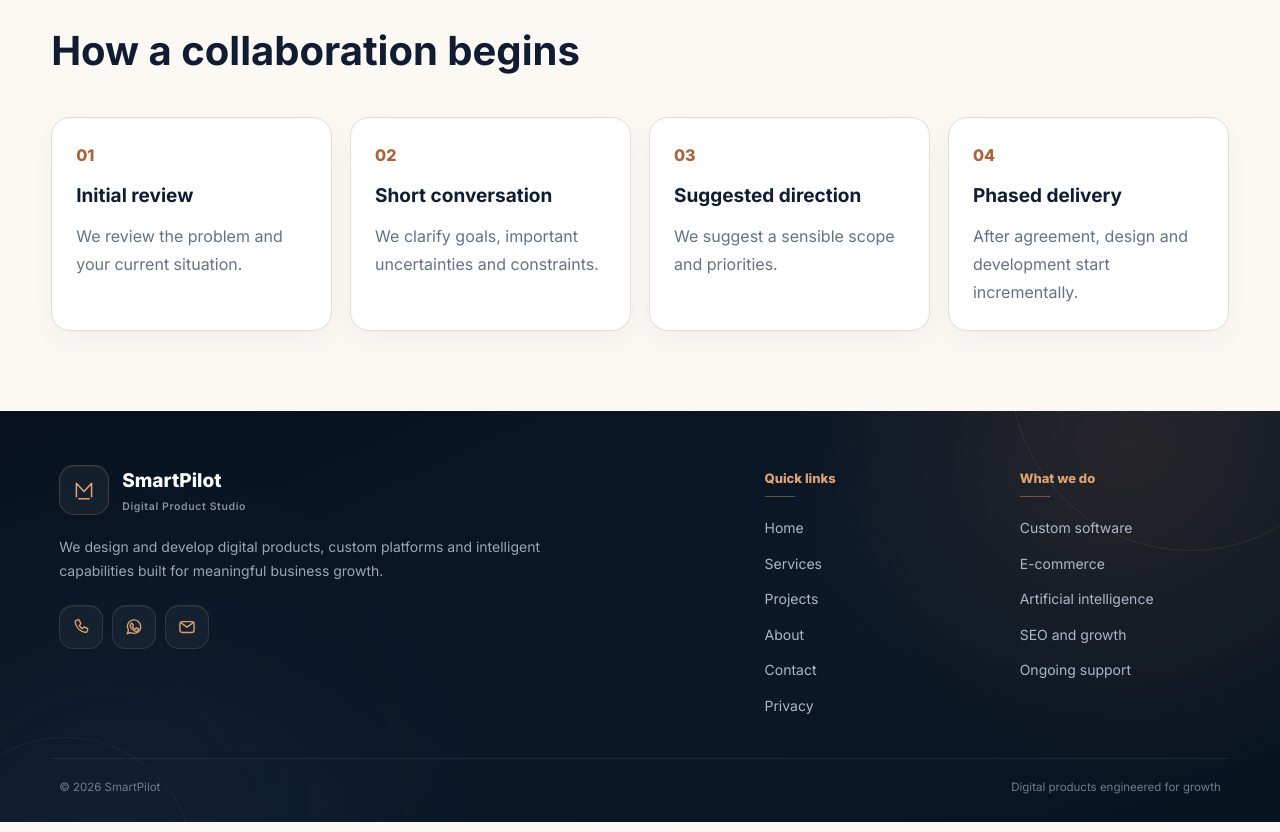
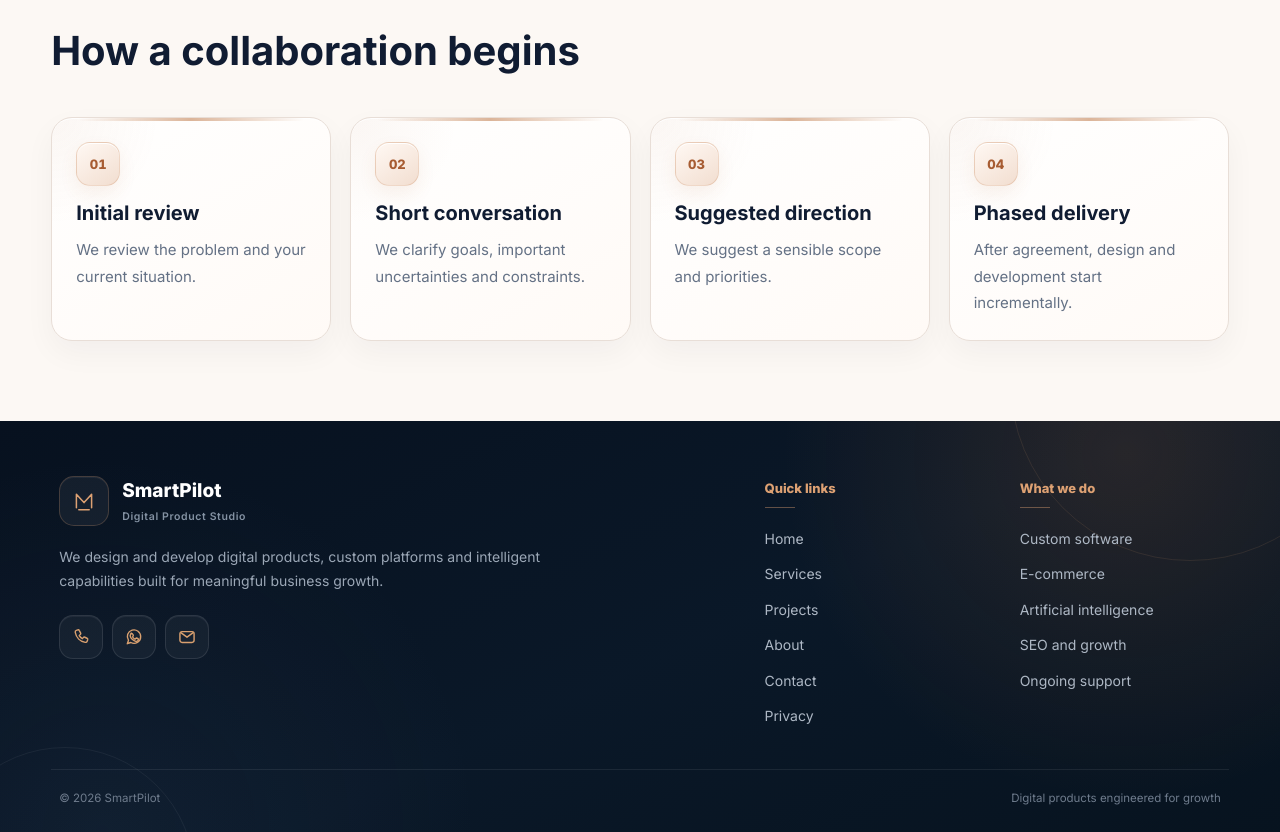
Before and after one commit to zohreksh/smartpilot, a Nuxt app: page /en/contact in a window 1280 px wide. Shown: the part 1787-2619 px from the top of the page. Built offline with nearby package versions, Linux system fonts and the light colour scheme.

Commit message:
Align English contact step cards with shared card styling

```diff
--- a/pages/en/contact.vue
+++ b/pages/en/contact.vue
@@ -220,8 +220,10 @@ useBreadcrumbSchema([{"name":"Home","path":"/en"},{"name":"Contact","path":"/en/
 .en-contact-panel-foot span { color: #a86b43; }
 .en-contact-next { padding-top: 75px; padding-bottom: 80px; }
 .en-contact-next h2 { font-size: clamp(28px,3.4vw,40px); margin: 12px 0 24px; }
-.en-contact-grid { display: grid; grid-template-columns: repeat(auto-fit,minmax(min(100%,230px),1fr)); gap: 18px; }
-.en-contact-step { display: flex; flex-direction: column; gap: 10px; padding: 24px; border: 1px solid #e6dcd4; border-radius: 19px; background: white; box-shadow: 0 10px 26px rgba(16,28,50,.045); min-width: 0; overflow-wrap: anywhere; }
+.en-contact-grid { display: grid; grid-template-columns: repeat(auto-fit,minmax(min(100%,230px),1fr)); gap: 19px; }
+.en-contact-step { position: relative; display: flex; flex-direction: column; gap: 10px; padding: 24px; border: 1px solid #e8ded7; border-radius: 21px; background: radial-gradient(circle at 0% 0%, rgba(184,107,53,.06), transparent 30%), linear-gradient(150deg,#fff 0%,#fffaf6 100%); box-shadow: 0 12px 31px rgba(16,28,50,.045), inset 0 1px 0 rgba(255,255,255,.92); min-width: 0; overflow: hidden; overflow-wrap: anywhere; transition: transform .22s ease, box-shadow .22s ease, border-color .22s ease; }
+.en-contact-step::before { content: ""; position: absolute; top: 0; right: 26px; left: 26px; height: 3px; border-radius: 0 0 999px 999px; background: linear-gradient(90deg, rgba(184,107,53,0), rgba(184,107,53,.5), rgba(184,107,53,0)); }
+.en-contact-step:hover { transform: translateY(-5px); border-color: rgba(184,107,53,.32); box-shadow: 0 22px 46px rgba(16,28,50,.09), inset 0 1px 0 rgba(255,255,255,.95); }
 .en-contact-form-section { padding: 75px 0; background: #f7f9fb; }
 .en-contact-form-grid { display: grid; grid-template-columns: minmax(0,1.6fr) minmax(260px,.8fr); align-items: start; gap: 34px; }
 .en-form-wrap,.en-contact-guide { padding: 28px; background: #fff; border: 1px solid #e8ded7; border-radius: 23px; min-width: 0; }
@@ -245,11 +247,12 @@ useBreadcrumbSchema([{"name":"Home","path":"/en"},{"name":"Contact","path":"/en/
 .en-contact-guide li { display: flex; flex-direction: column; gap: 5px; margin: 19px 0; }
 .en-contact-guide li span,.en-contact-guide > p { color: #687487; line-height: 1.7; font-size: 14px; }
 .en-contact-next > h2 { margin-bottom: 32px; }
-.en-contact-step > span { color: #ad633a; font-weight: 800; }
-.en-contact-step h3 { margin: 0; font-size: 19px; }
-.en-contact-step p { color: #667185; line-height: 1.75; margin: 0; }
+.en-contact-step > span { display: grid; place-items: center; width: 44px; height: 44px; margin-bottom: 4px; border: 1px solid rgba(184,107,53,.2); border-radius: 14px; color: #a75c32; background: linear-gradient(145deg,#fff8f3,#f2ded0); box-shadow: inset 0 1px 0 #fff, 0 8px 18px rgba(184,107,53,.08); font-size: 13px; font-weight: 800; font-variant-numeric: tabular-nums; }
+.en-contact-step h3 { margin: 0; font-size: 20px; line-height: 1.35; }
+.en-contact-step p { color: #647185; font-size: 15px; line-height: 1.75; margin: 0; }
 @media(max-width:900px) { .en-contact-hero-grid { grid-template-columns: minmax(0,1fr) minmax(300px,.85fr); gap: 26px; } .en-contact-hero h1 { font-size: clamp(39px,5vw,54px); } .en-contact-hero-panel { padding: 22px; } }
 @media(max-width:760px) { .en-contact-hero { padding: 54px 0 62px; } .en-contact-hero-grid { grid-template-columns: 1fr; gap: 36px; } .en-contact-hero h1 { max-width: 640px; font-size: clamp(42px,8.5vw,59px); } .en-contact-hero-copy > p { font-size: 16px; } .en-contact-hero-panel { width: min(100%,560px); margin-inline: auto; } .en-contact-form-grid { grid-template-columns: 1fr; } .en-contact-next,.en-contact-form-section { padding-top: 50px; padding-bottom: 55px; } }
-@media(max-width:570px) { .en-form-row { grid-template-columns: 1fr; } .en-form-wrap,.en-contact-guide { padding: 19px; } .en-contact-hero-meta { align-items: flex-start; flex-direction: column; gap: 9px; } .en-contact-hero h1 { font-size: clamp(37px,10vw,48px); } .en-contact-hero-actions { align-items: stretch; flex-direction: column; } .en-contact-hero-actions a { width: 100%; } .en-contact-hero-panel { padding: 20px; } }
-@media(prefers-reduced-motion: reduce) { .en-contact-hero-primary,.en-contact-hero-secondary,.en-contact-method-arrow { transition: none; } }
+@media(max-width:570px) { .en-form-row { grid-template-columns: 1fr; } .en-form-wrap,.en-contact-guide,.en-contact-step { padding: 20px; } .en-contact-hero-meta { align-items: flex-start; flex-direction: column; gap: 9px; } .en-contact-hero h1 { font-size: clamp(37px,10vw,48px); } .en-contact-hero-actions { align-items: stretch; flex-direction: column; } .en-contact-hero-actions a { width: 100%; } .en-contact-hero-panel { padding: 20px; } }
+@media(prefers-reduced-motion: reduce) { .en-contact-hero-primary,.en-contact-hero-secondary,.en-contact-method-arrow,.en-contact-step { transition: none; }
+  .en-contact-step:hover { transform: none; } }
 </style>
```
